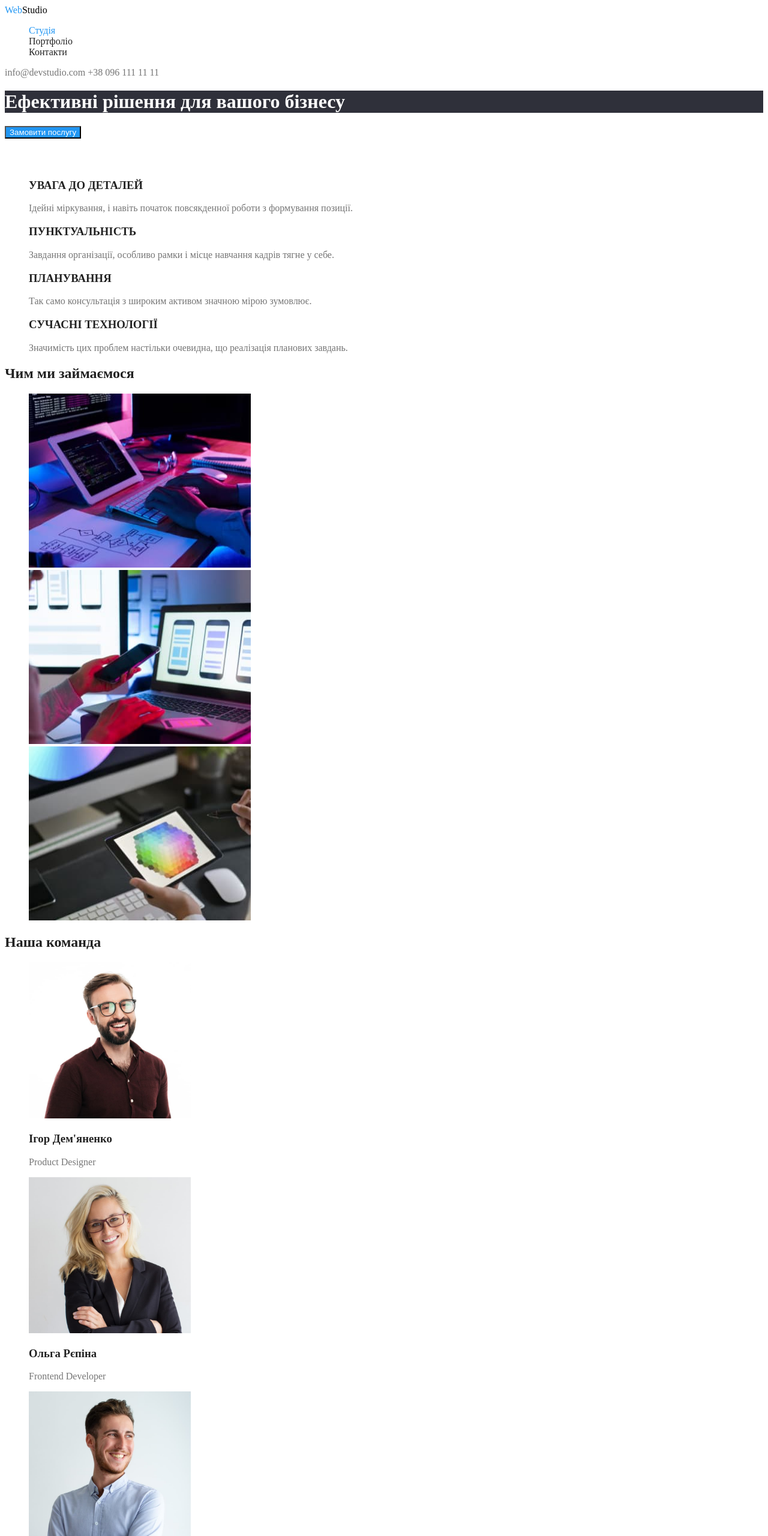
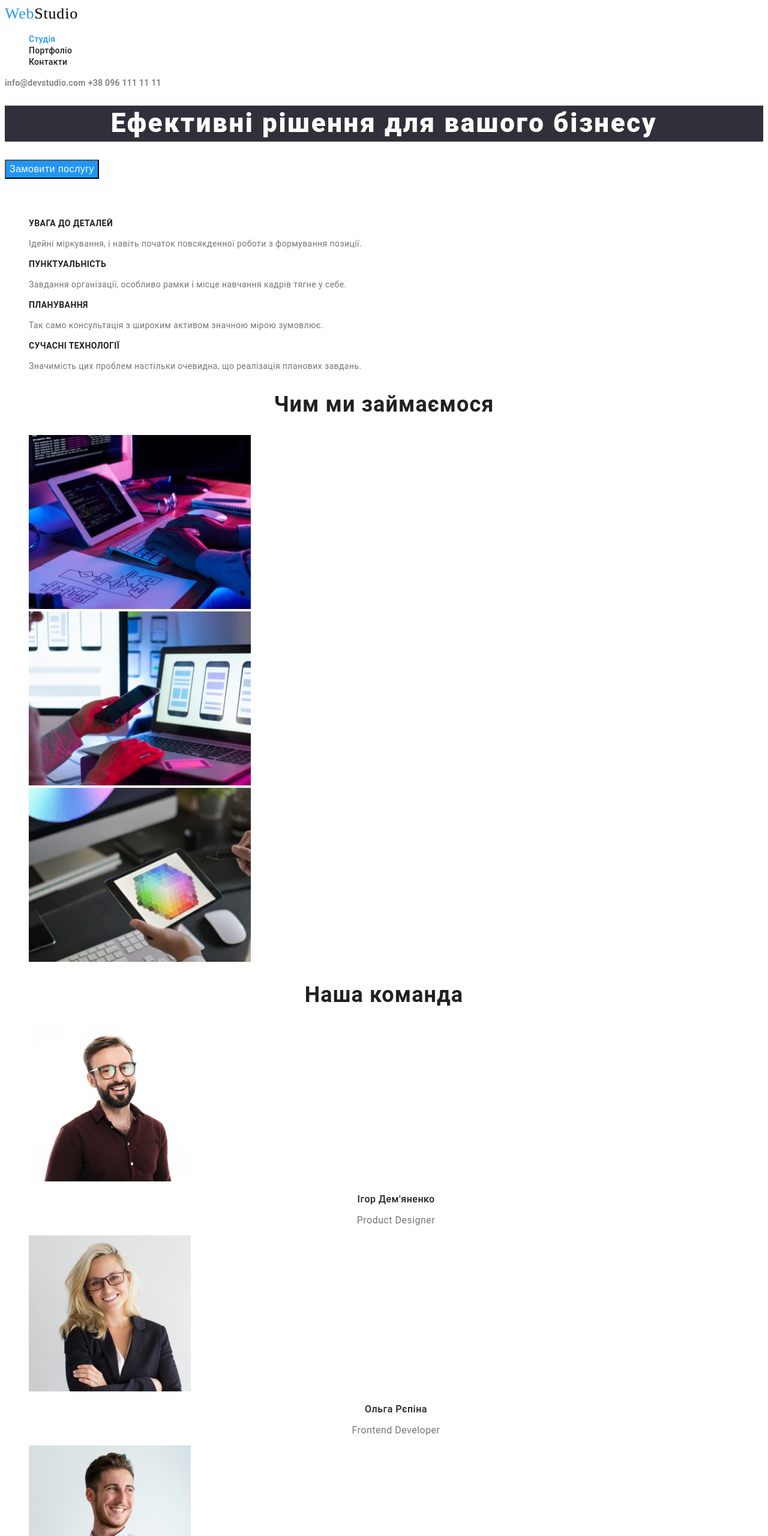
Before and after one commit to ViktoriiaKhmelevska/goit-markup-hw-02, a plain HTML site: page index.html in a window 1280 px wide. Shown: the top 2560 px of the page at 60% size. Drawn offline with Linux system fonts and the light colour scheme.

```diff
--- a/css/styles.css
+++ b/css/styles.css
@@ -13,6 +13,7 @@
 body {
     background-color: var(--primary-white-color);
     color: var(--accent-color);
+    font-family: Roboto, sans-serif;
 }
 /* Style Studio */
 
@@ -22,40 +23,76 @@
 
 .title-one {
   color: var(--primary-white-color);
+  font-weight: 900;
+  font-size: 44px;
+  line-height: 1.36;
+  text-align: center;
+  letter-spacing: 0.06em;
   background-color: var(--bgr-footer);
 }
+
 .title-invisible{
   color: transparent;
 }
 
 .title-benefits{
   color: var(--primary-text-color);
+  font-weight: 700;
+  font-size: 14px;
+  line-height: 1.14;
+  letter-spacing: 0.03em;
 }
 
 .text-benefits {
   color: var(--accent-color);
+  font-size: 14px;
+  line-height: 1.71;
+  letter-spacing: 0.03em;
 }
 
 .title-work{
   color: var(--primary-text-color);
+  font-weight: 700;
+  font-size: 36px;
+  line-height: 1.17x;
+  text-align: center;
+  letter-spacing: 0.03em;
 }
 
 .command {
   color: var(--primary-text-color);
+  font-weight: 700;
+  font-size: 36px;
+  line-height: 1.17;
+  text-align: center;
+  letter-spacing: 0.03em;
 }
 
 .title-command {
   color: var(--primary-text-color);
-}
+  font-weight: 500;
+  font-size: 16px;
+  line-height: 1.19;
+  text-align: center;
+  letter-spacing: 0.03em;
+  }
 
 .filter-command {
   color: var(--accent-color);
+  font-size: 16px;
+  line-height: 1.19;
+  text-align: center;
+  letter-spacing: 0.03em;
 }
 
 
 /* Site nav */
 .site-nav .link {
     color: var(--primary-text-color);
+    font-weight: 500;
+    font-size: 14px;
+    line-height: 1.14;
+    letter-spacing: 0.02em;
     text-decoration: none;
   }
 
@@ -72,6 +109,10 @@
 
   .site-nav-contact {
     color: var(--accent-color);
+    font-weight: 500;
+    font-size: 14px;
+    line-height: 1.14;
+    letter-spacing: 0.02em;
     text-decoration: none;
   }
   .site-nav-contact:hover,
@@ -81,12 +122,15 @@
 
   .logo {
     color: var(--primary-black-color);
+    font-family: Raleway;
+    font-size: 26px;
+    line-height: 1.19;
+    letter-spacing: 0.03em;
     text-decoration: none;
   }
 
   .web {
     color: var(--button-link-color);
-   ;
   }
 
   /* Style Portfolio */
@@ -94,17 +138,43 @@
   .filter{
     color: var(--primary-text-color);
     background-color: var(--button-second-color);
+    font-weight: 500;
+    font-size: 16px;
+    line-height: 1.62;
+    text-align: center;
+    letter-spacing: 0.03em;
+    cursor: pointer;
   }
   .filter.active {
     color: var(--primary-white-color);
     background-color: var(--button-link-color);
+    font-weight: 500;
+    font-size: 16px;
+    line-height: 1.62;
+    text-align: center;
+    letter-spacing: 0.03em;
+    cursor: pointer;
   }
 
   .title-project{
     color: var(--primary-text-color);
+    font-weight: 700;
+    font-size: 18px;
+    line-height: 2;
+    letter-spacing: 0.06em;
+    text-decoration: none;
   }
+
   .filter-project{
     color: var(--accent-color);
+    font-size: 16px;
+    line-height: 1.88;
+    letter-spacing: 0.03em;
+    text-decoration: none;
+  }
+
+  .project-link {
+      text-decoration: none;
   }
 
   /* Footer */
@@ -117,12 +187,6 @@
       /* background-color: var(--bgr-footer); */
     }
 
-    .address {
-      text-decoration: none;
-      border: none;
-    }
-
-
 
 
 /* list-style: none;*/
```
Also changed, not shown: portfolio.html (+15 -12 lines).
